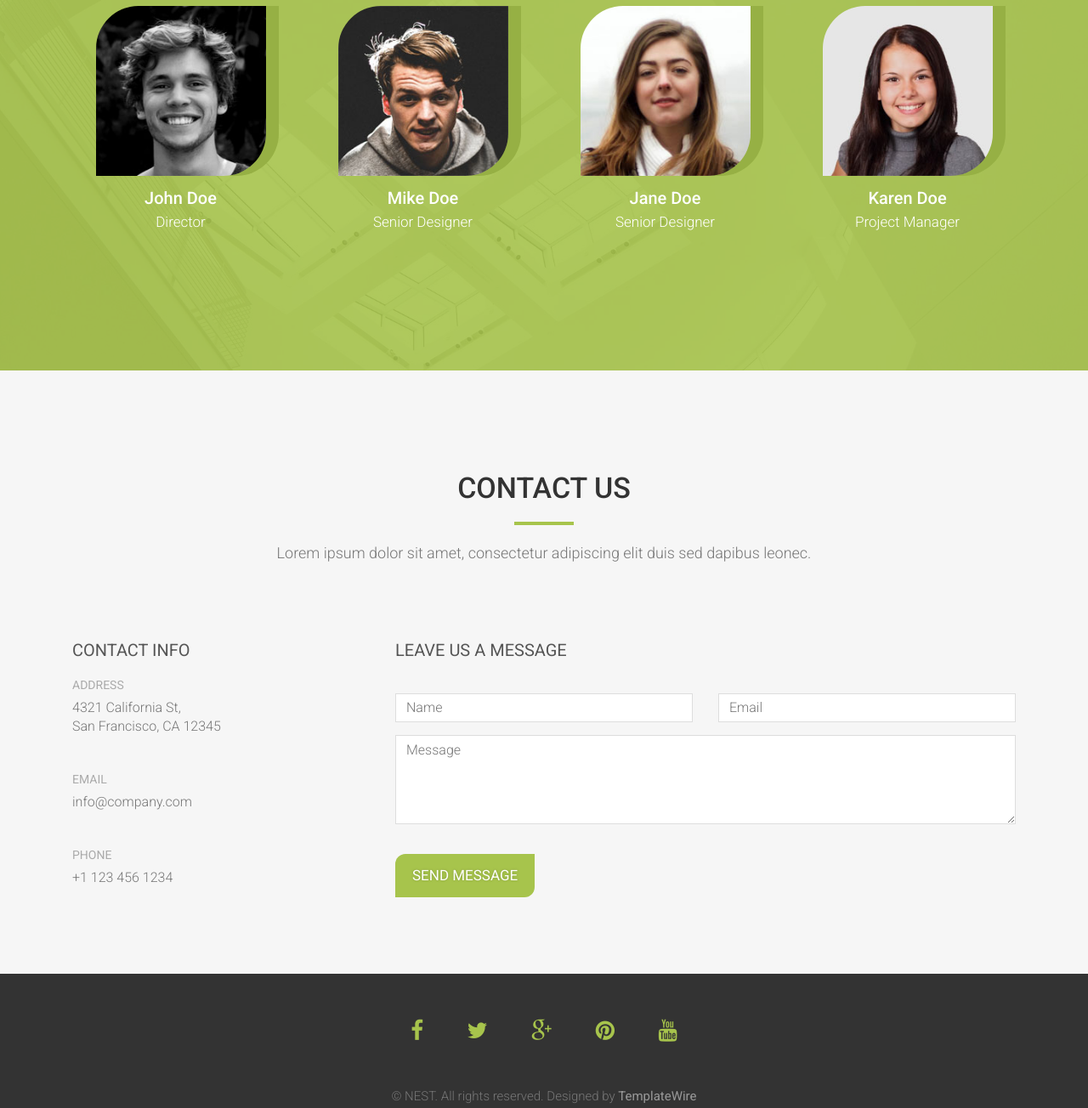
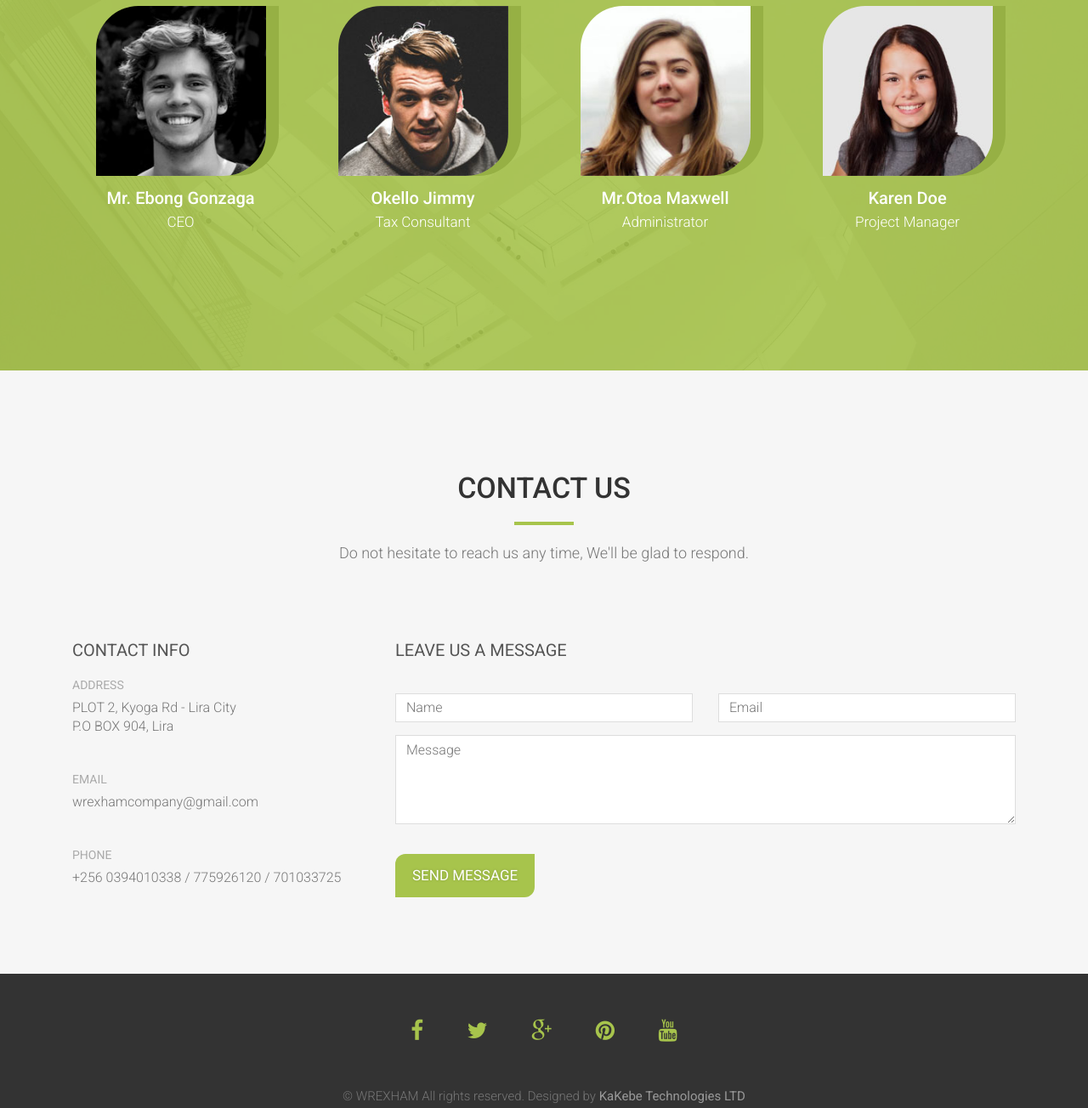
Before and after one commit to sedrickotolo/wrexham, a plain HTML site: page index.html in a window 1280 px wide. Shown: the part 4113-5417 px from the top of the page at 85% size. Drawn offline with Linux system fonts and the light colour scheme.

Commit message:
Contacts and location

```diff
--- a/index.html
+++ b/index.html
@@ -256,30 +256,30 @@
       <div class="col-md-8 col-md-offset-2 section-title">
         <h2>Meet the Team</h2>
         <hr>
-        <p>Lorem ipsum dolor sit amet, consectetur adipiscing elit duis sed dapibus leonec.</p>
+        <p>With many years of combined exprience, we've got well seasoned team at the helm.</p>
       </div>
       <div id="row">
         <div class="col-md-3 col-sm-6 team">
           <div class="thumbnail"> <img src="img/team/01.jpg" alt="..." class="team-img">
             <div class="caption">
-              <h3>John Doe</h3>
-              <p>Director</p>
+              <h3>Mr. Ebong Gonzaga</h3>
+              <p>CEO</p>
             </div>
           </div>
         </div>
         <div class="col-md-3 col-sm-6 team">
           <div class="thumbnail"> <img src="img/team/02.jpg" alt="..." class="img-circle team-img">
             <div class="caption">
-              <h3>Mike Doe</h3>
-              <p>Senior Designer</p>
+              <h3>Okello Jimmy</h3>
+              <p>Tax Consultant</p>
             </div>
           </div>
         </div>
         <div class="col-md-3 col-sm-6 team">
           <div class="thumbnail"> <img src="img/team/03.jpg" alt="..." class="img-circle team-img">
             <div class="caption">
-              <h3>Jane Doe</h3>
-              <p>Senior Designer</p>
+              <h3>Mr.Otoa Maxwell</h3>
+              <p>Administrator</p>
             </div>
           </div>
         </div>
@@ -301,19 +301,19 @@
     <div class="section-title text-center">
       <h2>Contact Us</h2>
       <hr>
-      <p>Lorem ipsum dolor sit amet, consectetur adipiscing elit duis sed dapibus leonec.</p>
+      <p>Do not hesitate to reach us any time, We'll be glad to respond.</p>
     </div>
     <div class="col-md-4">
       <h3>Contact Info</h3>
       <div class="contact-item"> <span>Address</span>
-        <p>4321 California St,<br>
-          San Francisco, CA 12345</p>
+        <p>PLOT 2, Kyoga Rd - Lira City<br>
+          P.O BOX 904, Lira</p>
       </div>
       <div class="contact-item"> <span>Email</span>
-        <p>info@company.com</p>
+        <p>wrexhamcompany@gmail.com</p>
       </div>
       <div class="contact-item"> <span>Phone</span>
-        <p> +1 123 456 1234</p>
+        <p> +256  0394010338 / 775926120 / 701033725</p>
       </div>
     </div>
     <div class="col-md-8">
@@ -355,7 +355,7 @@
       </ul>
     </div>
     <div>
-      <p>&copy; NEST. All rights reserved. Designed by <a href="http://www.templatewire.com" rel="nofollow">TemplateWire</a></p>
+      <p>&copy; WREXHAM All rights reserved. Designed by <a href="http://www.templatewire.com" rel="nofollow">KaKebe Technologies LTD</a></p>
     </div>
   </div>
 </div>
```
